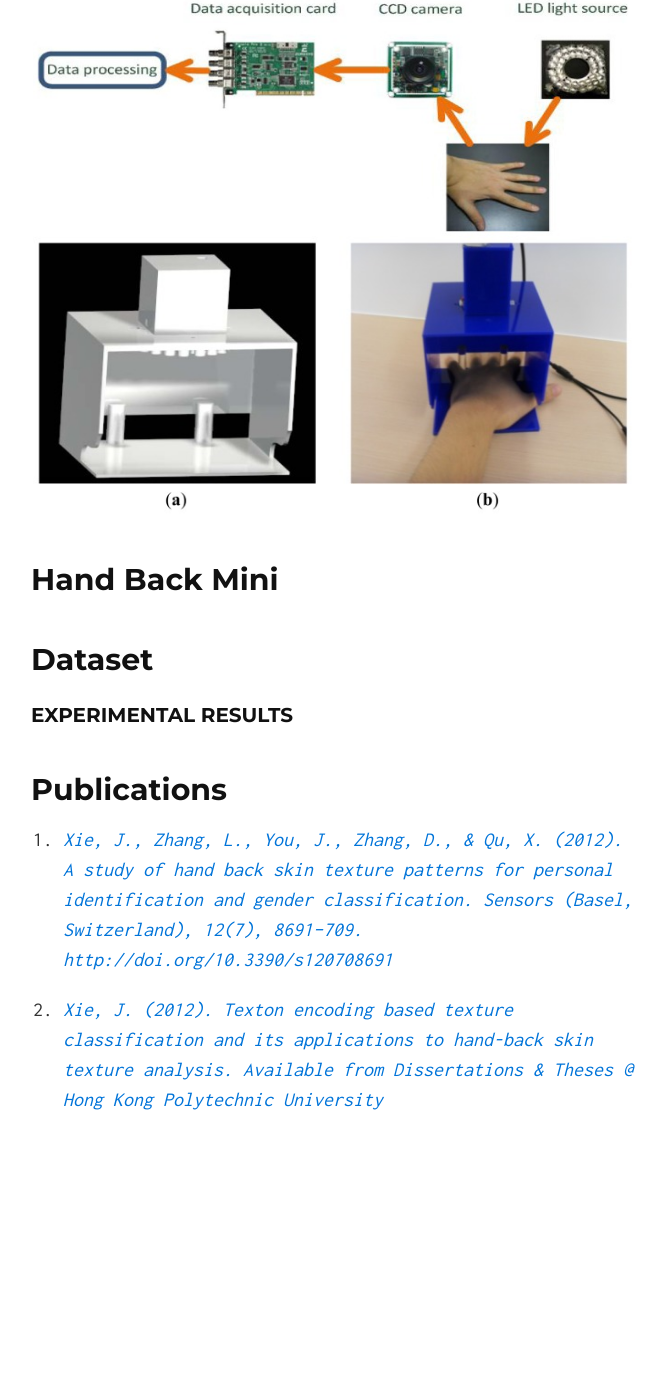
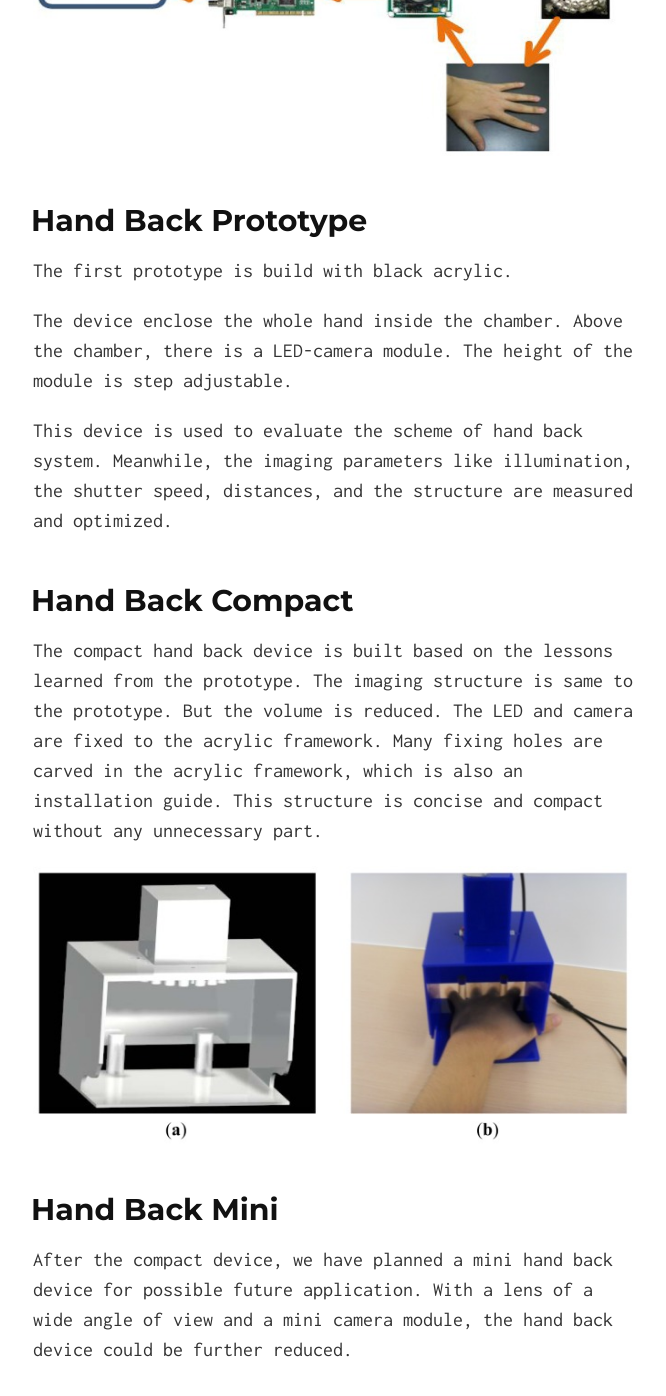
Before and after one commit to quxiaofeng/handback, a Jekyll site: the page built from index.html, in a window 1280 px wide and 1400 px high, scrolled down 352 px. Shown: the top 1396 px of the window, without its empty margins (307-973 px from the left). Built offline with Jekyll 4.4.1, drawn with Linux system fonts in a browser that asks for light colours; Markdown is read by kramdown in place of the engine named in the settings; before the commit the page ends 1567 px from its top, so only the background shows below that.

Commit message:
Updated the content

```diff
--- a/_includes/index.md
+++ b/_includes/index.md
@@ -1,15 +1,24 @@
+## Hand Back System ##
+
+![](/images/system-in-paper.jpg)
+
 ## Hand Back Prototype ##
+
+The first prototype is build with black acrylic.
+
+The device enclose the whole hand inside the chamber. Above the chamber, there is a LED-camera module. The height of the module is step adjustable.
+
+This device is used to evaluate the scheme of hand back system. Meanwhile, the imaging parameters like illumination, the shutter speed, distances, and the structure are measured and optimized.
 
 ## Hand Back Compact ##
 
-![](/images/system-in-paper.jpg)
+The compact hand back device is built based on the lessons learned from the prototype. The imaging structure is same to the prototype. But the volume is reduced. The LED and camera are fixed to the acrylic framework. Many fixing holes are carved in the acrylic framework, which is also an installation guide. This structure is concise and compact without any unnecessary part.
+
 ![](/images/device-in-paper.jpg)
 
 ## Hand Back Mini ##
 
-## Dataset ##
-
-### Experimental Results  ###
+After the compact device, we have planned a mini hand back device for possible future application. With a lens of a wide angle of view and a mini camera module, the hand back device could be further reduced.
 
 ## Publications ##
 
```
